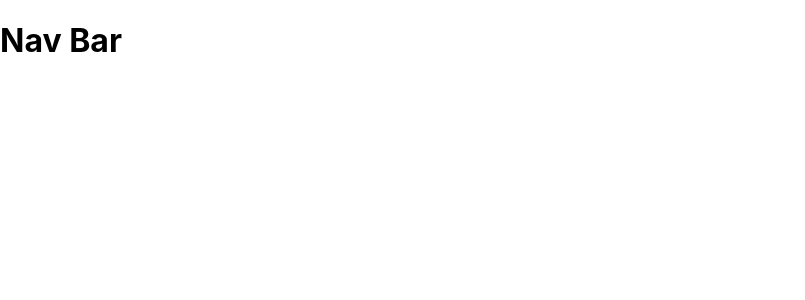
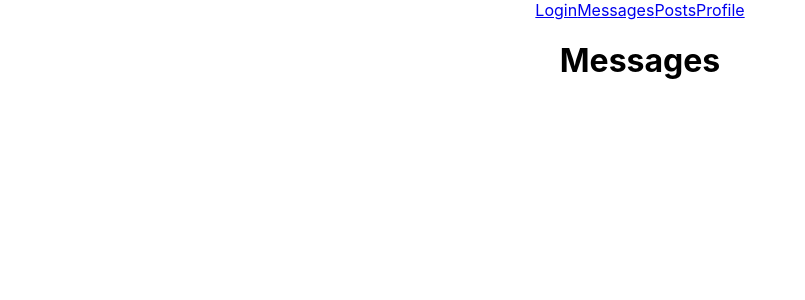
Before and after one commit to Miguel2493/stranger-things, a React (Create React App) app: page /messages in a window 1280 px wide. Shown: the top 300 px of the page, without its empty margins (0-805 px from the left). Built offline with nearby package versions, Linux system fonts and the light colour scheme.

Commit message:
Updated Routing on All Components

```diff
--- a/src/App.js
+++ b/src/App.js
@@ -1,31 +1,35 @@
-import './App.css';
+import "./App.css";
 import React from "react";
+
 import {
   BrowserRouter as Router,
   Switch,
   Route,
   Link,
-  BrowserRouter
+  BrowserRouter,
 } from "react-router-dom";
-import Login from './Components/Login';
-import Nav from './Components/Nav';
+
+import Login from "./Components/Login";
+import Nav from "./Components/Nav";
+import Messages from "./Components/Messages";
+import Posts from "./Components/Posts";
+import Profile from "./Components/Profile";
 
 function App() {
-  console.log("App")
+  console.log("App");
   return (
-  <>
-  <Nav/>
-    <Router>
-      <Switch>
-        <Route path="/login">
-          <Login/>
-
-        </Route>
-      </Switch>
-    </Router>
-  </>
+    <div className="App">
+      <Router>
+        <Nav />
+        <Switch>
+          <Route path="/login" component={Login} />
+          <Route path="/messages" component={Messages} />
+          <Route path="/posts" component={Posts} />
+          <Route path="/profile" component={Profile} />
+        </Switch>
+      </Router>
+    </div>
   );
 }
 
-
 export default App;
--- a/src/Components/Messages.jsx
+++ b/src/Components/Messages.jsx
@@ -0,0 +1,9 @@
+const Messages = () => {
+    return (
+      <div>
+        <h1>Messages</h1>
+      </div>
+    )
+  }
+
+export default Messages;
--- a/src/Components/Nav.jsx
+++ b/src/Components/Nav.jsx
@@ -1,9 +1,15 @@
+import React from "react"
+import { Link }  from "react-router-dom";
+
 const Nav = () => {
     return (
         <div>
-            <h1>Nav Bar</h1>
+          <Link to="/login">Login</Link>
+          <Link to="/messages">Messages</Link>
+          <Link to="/posts">Posts</Link>
+          <Link to="/profile">Profile</Link>
         </div>
     )
 }
 
-export default Nav
+export default Nav;
--- a/src/Components/Posts.jsx
+++ b/src/Components/Posts.jsx
@@ -0,0 +1,9 @@
+const Posts = () => {
+    return (
+        <div>
+            <h1>Posts</h1>
+        </div>
+    )
+}
+
+export default Posts;
--- a/src/Components/Profile.jsx
+++ b/src/Components/Profile.jsx
@@ -0,0 +1,9 @@
+const Profile = () => {
+    return (
+        <div>
+            <h1>Profile</h1>
+        </div>
+    )
+}
+
+export default Profile;
```
